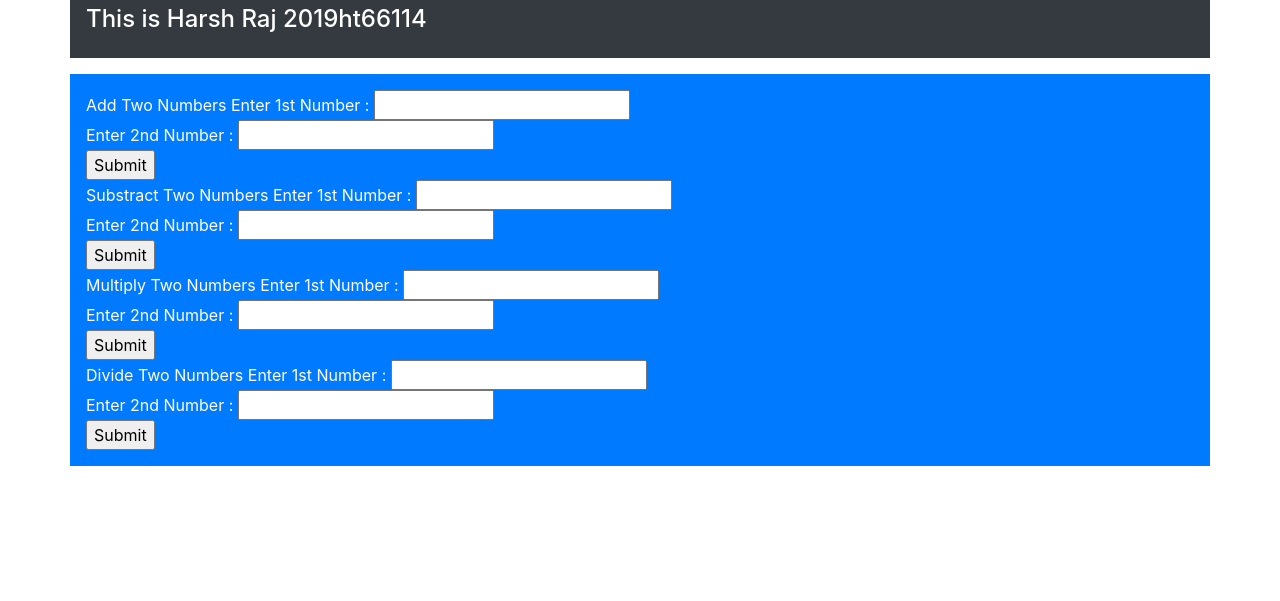
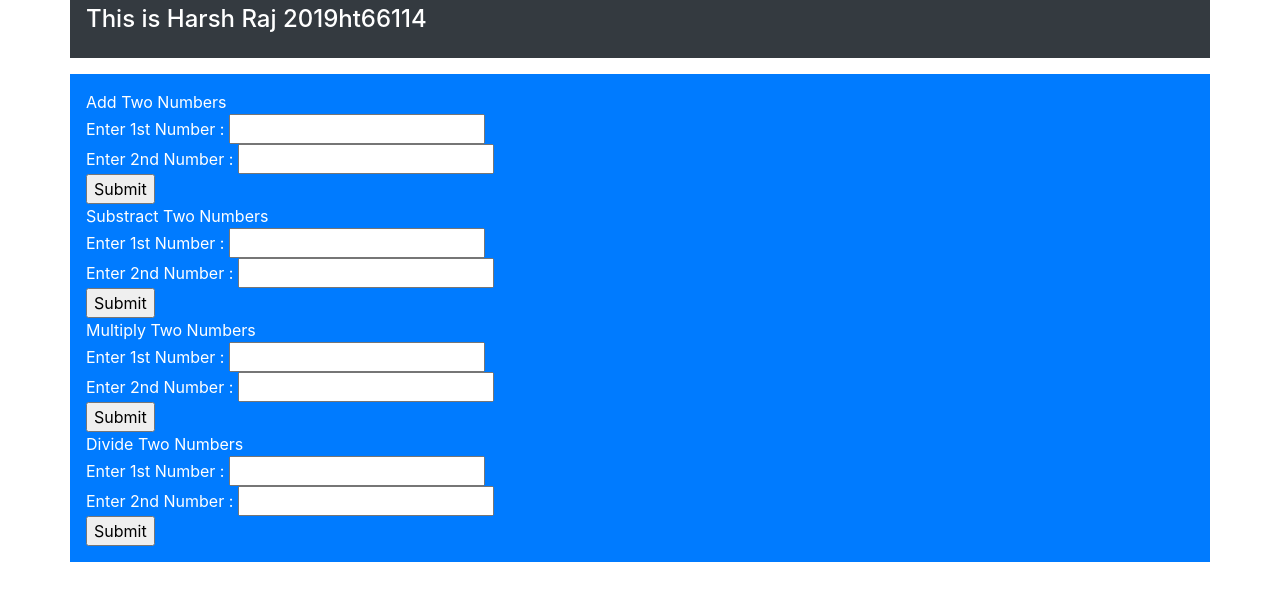
Before and after one commit to harshraj11/mtech-harshraj-2019ht66114, a plain HTML site: page demoApp/WebContent/calculate.html in a window 1280 px wide. Shown: the part 83-684 px from the top of the page. Drawn offline with nearby package versions, Linux system fonts and the light colour scheme.

Commit message:
Committing the calculate.html changes

```diff
--- a/demoApp/WebContent/calculate.html
+++ b/demoApp/WebContent/calculate.html
@@ -18,28 +18,28 @@
 
 <div class="container p-3 my-3 bg-primary text-white">
      <form action="calculate">
-	   Add Two Numbers
+	   Add Two Numbers <br>
        Enter 1st Number : <input type="text" name="num1"><br>
        Enter 2nd Number : <input type="text" name="num2"><br>
        <input type="submit">
     </form>
 
 	<form action="calculate" method="get">
-	   Substract Two Numbers
+	   Substract Two Numbers <br>
        Enter 1st Number : <input type="text" name="num1"><br>
        Enter 2nd Number : <input type="text" name="num2"><br>
        <input type="submit">
     </form>
 
     <form action="calculate" method="post">
-	   Multiply Two Numbers
+	   Multiply Two Numbers <br>
        Enter 1st Number : <input type="text" name="num1"><br>
        Enter 2nd Number : <input type="text" name="num2"><br>
        <input type="submit">
     </form>
 
 	<form action="calculate" method="post">
-	   Divide Two Numbers
+	   Divide Two Numbers <br>
        Enter 1st Number : <input type="text" name="num1"><br>
        Enter 2nd Number : <input type="text" name="num2"><br>
        <input type="submit">
```
